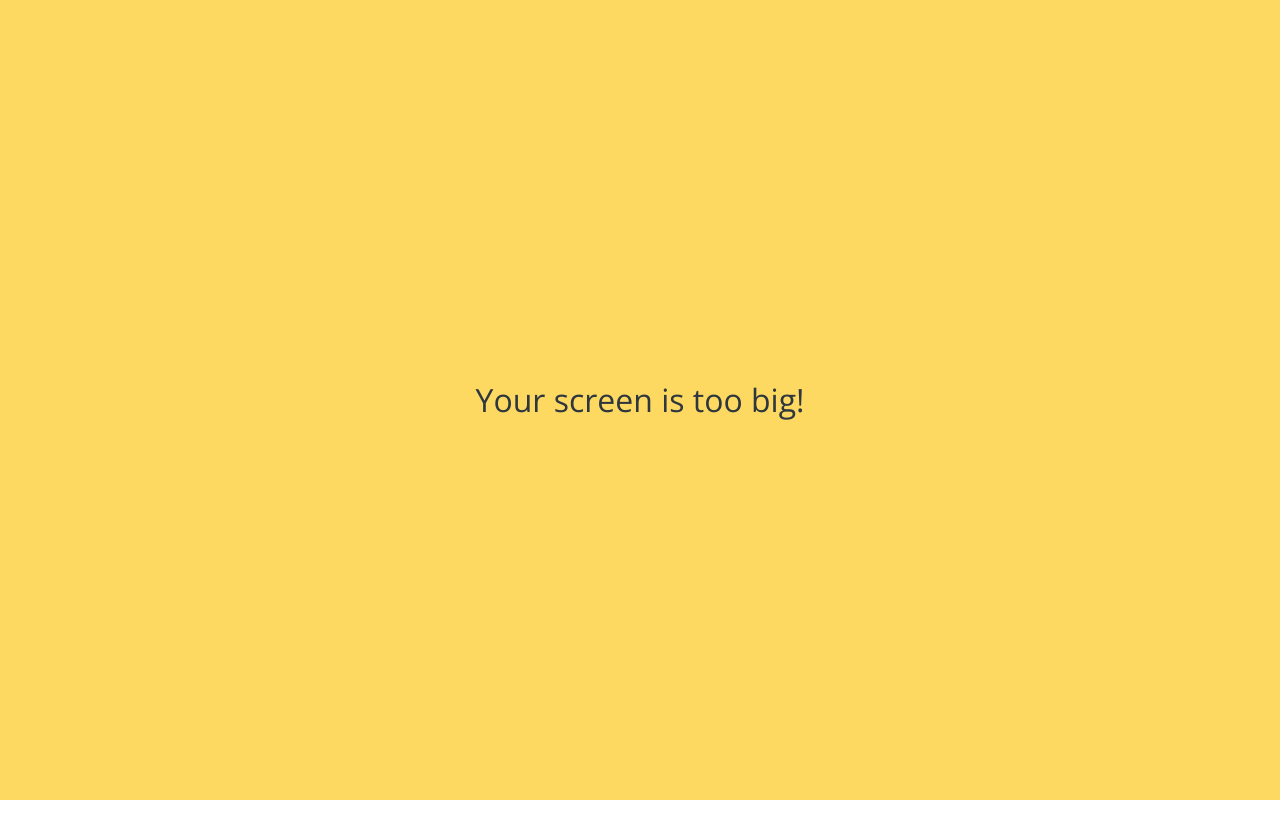
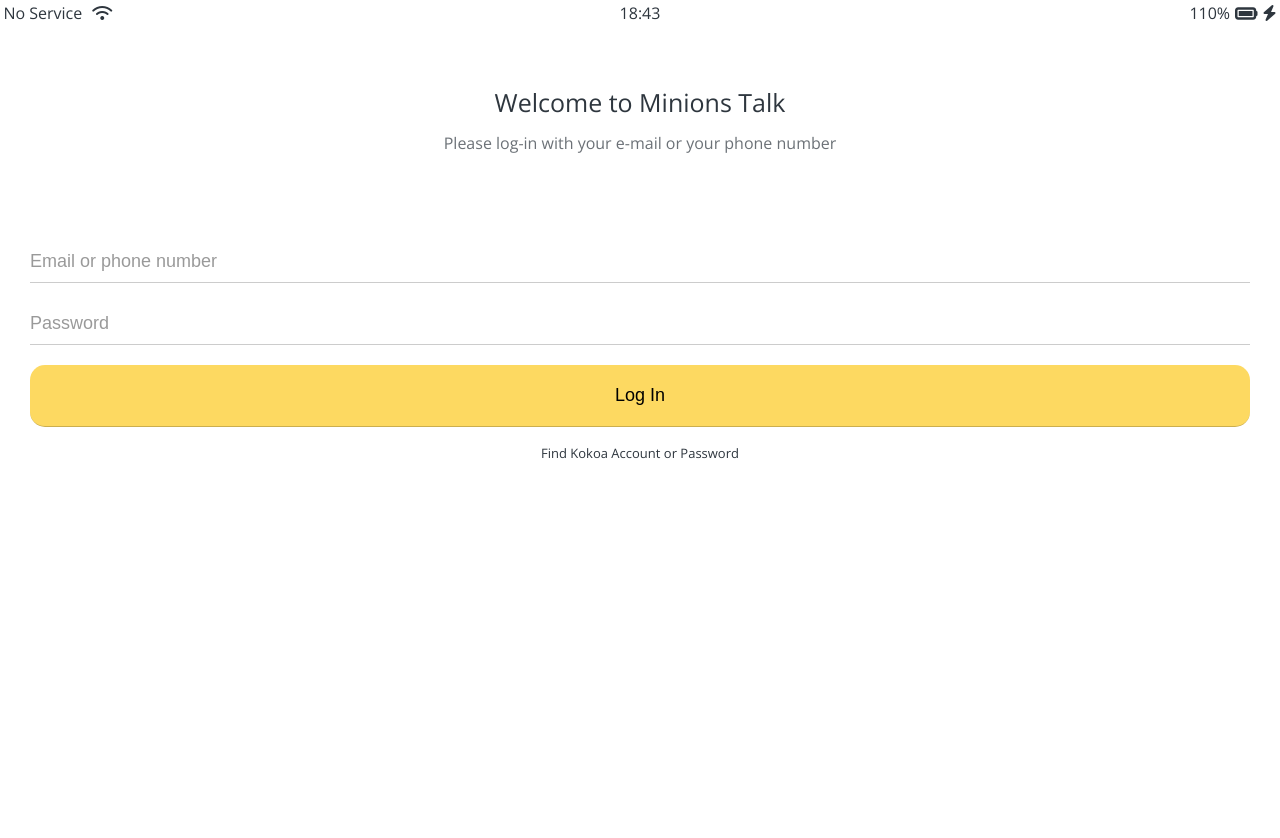
Before and after one commit to tarta77/minions-talk.github.io, a plain HTML site: page index.html in a window 1280 px wide. Shown: the top 838 px of the page. Drawn offline with nearby package versions, Linux system fonts and the light colour scheme; a web font is replaced by a local one.

Commit message:
final commit

```diff
--- a/index.html
+++ b/index.html
@@ -32,13 +32,10 @@
         <input name="username" type="text" placeholder="Email or phone number"/>
         <input name="password" type="password" placeholder="Password"/>
         <input type="submit" value="Log In"/>
-        <input type="submit" value="Sign Up"/>
         <a href="#">Find Kokoa Account or Password</a>
     </form>
 
-    <div id="no-mobile">
-        <span>Your screen is too big!</span>
-    </div>
+
 
     <script src="http://kit.fontawesome.com/090a82f997.js" crossorigin="anonymous"></script>
 </body>
```
Also changed, not shown: chat.html (+0 -3 lines), chats.html (+3 -5 lines), find.html (+0 -3 lines), friends.html (+2 -4 lines), more.html (+1 -3 lines), settings.html (+0 -4 lines).
